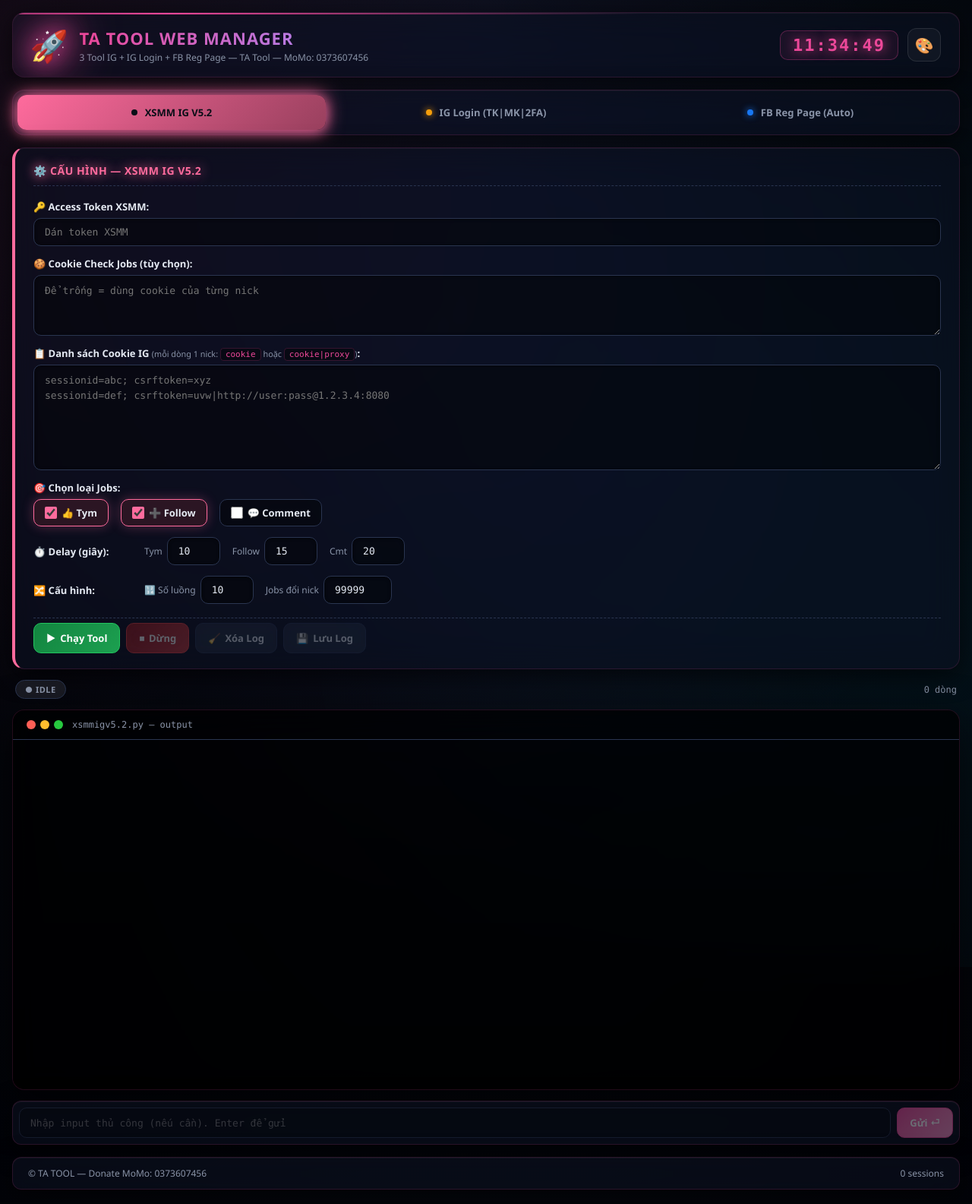
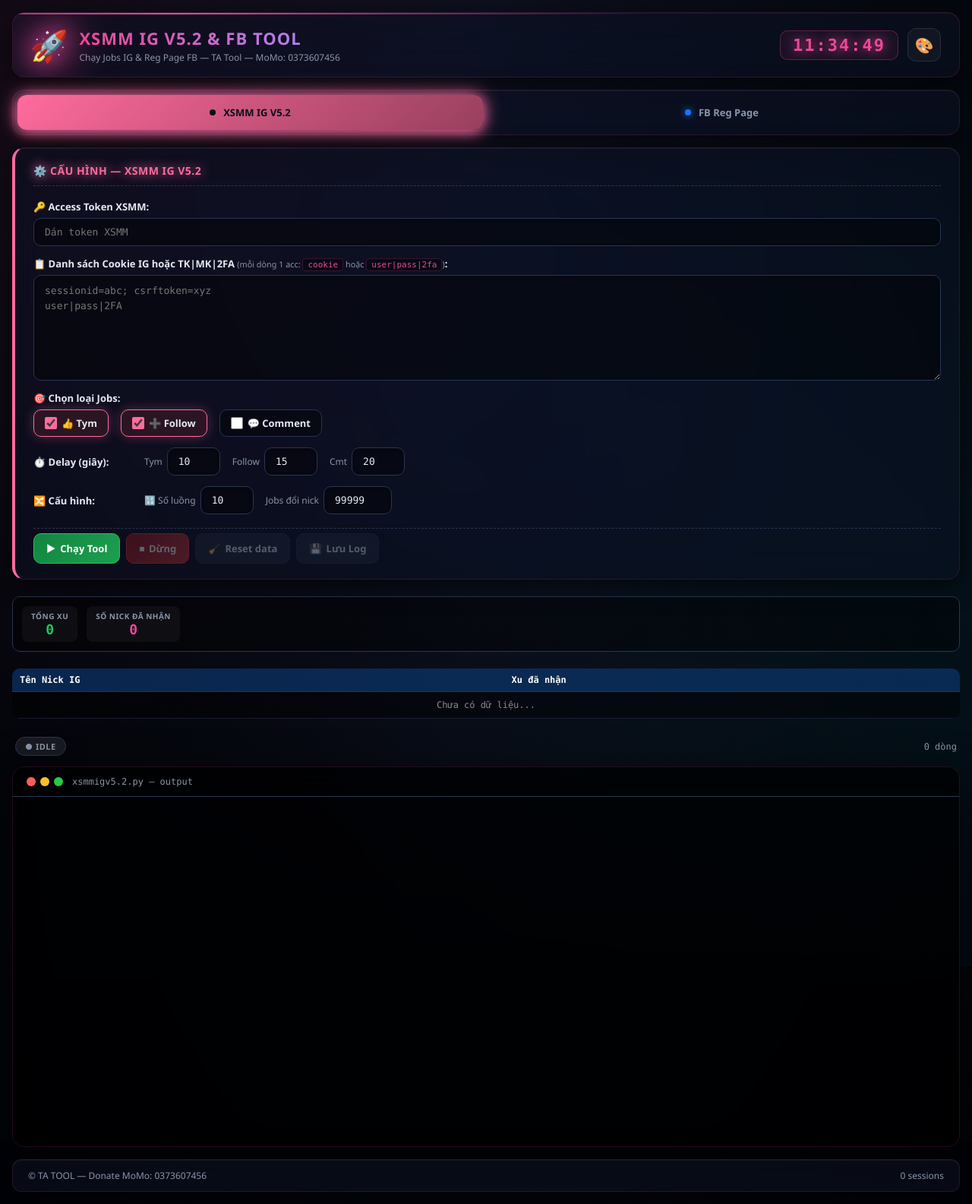
Before and after one commit to kxjxjdjhzhxhxh-jpg/Tool-xsmm, a Flask app: page / in a window 1280 px wide. Shown: the whole page at 76% size. Run offline with Flask 3, Linux system fonts and the light colour scheme; some libraries are stand-ins or nearby versions.

Commit message:
Update index.html

```diff
--- a/templates/index.html
+++ b/templates/index.html
@@ -12,8 +12,8 @@
         <div class="logo">
             <span class="logo-icon">🚀</span>
             <div>
-                <h1>TA TOOL WEB MANAGER</h1>
-                <p class="subtitle">3 Tool IG + IG Login + FB Reg Page — TA Tool — MoMo: 0373607456</p>
+                <h1>XSMM IG V5.2 & FB TOOL</h1>
+                <p class="subtitle">Chạy Jobs IG & Reg Page FB — TA Tool — MoMo: 0373607456</p>
             </div>
         </div>
         <div class="header-info">
@@ -28,46 +28,31 @@
     </header>
 
     <nav class="tabs">
-        {% for key, info in tools.items() %}
-        <button class="tab-btn" data-tool="{{ key }}" style="--tab-color: {{ info.color }}">
+        <button class="tab-btn" data-tool="xsmmigv5.2" style="--tab-color: #ff6b9d">
             <span class="tab-dot"></span>
-            {{ info.name }}
-        </button>
-        {% endfor %}
-        <button class="tab-btn" data-tool="ig_login" style="--tab-color: #f59e0b">
-            <span class="tab-dot"></span>
-            IG Login (TK|MK|2FA)
+            XSMM IG V5.2
         </button>
         <button class="tab-btn" data-tool="fb_regpage" style="--tab-color: #1877f2">
             <span class="tab-dot"></span>
-            FB Reg Page (Auto)
+            FB Reg Page
         </button>
     </nav>
 
     <main class="content">
-        <!-- 3 TOOL IG CƠ BẢN -->
-        {% for key, info in tools.items() %}
-        {% set safe_key = key | replace('.', '_') %}
-        <section class="tool-panel" data-tool="{{ key }}" data-safe="{{ safe_key }}" style="--panel-color: {{ info.color }}">
+        <!-- TOOL IG V5.2 -->
+        <section class="tool-panel active" data-tool="xsmmigv5.2" data-safe="xsmmigv5_2" style="--panel-color: #ff6b9d">
             <canvas class="fx-canvas-form"></canvas>
-            <div class="config-form" id="form-{{ safe_key }}">
-                <div class="form-title">⚙️ CẤU HÌNH — {{ info.name }}</div>
+            <div class="config-form" id="form-xsmmigv5_2">
+                <div class="form-title">⚙️ CẤU HÌNH — XSMM IG V5.2</div>
 
                 <div class="form-row">
                     <label>🔑 Access Token XSMM:</label>
                     <input type="text" class="cfg-input cfg-token" placeholder="Dán token XSMM" autocomplete="off">
                 </div>
 
-                {% if key == 'xsmmigv5.2' %}
                 <div class="form-row">
-                    <label>🍪 Cookie Check Jobs (tùy chọn):</label>
-                    <textarea class="cfg-input cfg-cookiecheck" rows="2" placeholder="Để trống = dùng cookie của từng nick"></textarea>
-                </div>
-                {% endif %}
-
-                <div class="form-row">
-                    <label>📋 Danh sách Cookie IG <small>(mỗi dòng 1 nick: <code>cookie</code> hoặc <code>cookie|proxy</code>)</small>:</label>
-                    <textarea class="cfg-input cfg-cookies" rows="6" placeholder="sessionid=abc; csrftoken=xyz&#10;sessionid=def; csrftoken=uvw|http://user:pass@1.2.3.4:8080"></textarea>
+                    <label>📋 Danh sách Cookie IG hoặc TK|MK|2FA <small>(mỗi dòng 1 acc: <code>cookie</code> hoặc <code>user|pass|2fa</code>)</small>:</label>
+                    <textarea class="cfg-input cfg-cookies" rows="6" placeholder="sessionid=abc; csrftoken=xyz&#10;user|pass|2FA"></textarea>
                 </div>
 
                 <div class="form-row">
@@ -88,18 +73,6 @@
                     </div>
                 </div>
 
-                {% if key == 'xsmmv3.2' %}
-                <div class="form-row form-row-inline">
-                    <label>🔀 Cấu hình luồng:</label>
-                    <div class="inline-inputs">
-                        <span>🔢 Số luồng <input type="number" class="cfg-input cfg-threads" value="10" min="1" max="50" style="width:70px"></span>
-                        <span>Jobs đổi nick <input type="number" class="cfg-input cfg-rotate" value="99999" min="1" style="width:90px"></span>
-                        <span>Chờ khi hết <input type="number" class="cfg-input cfg-wait" value="150" min="10" style="width:80px"></span>
-                    </div>
-                </div>
-                {% endif %}
-
-                {% if key == 'xsmmigv5.2' %}
                 <div class="form-row form-row-inline">
                     <label>🔀 Cấu hình:</label>
                     <div class="inline-inputs">
@@ -107,31 +80,24 @@
                         <span>Jobs đổi nick <input type="number" class="cfg-input cfg-rotate" value="99999" min="1" style="width:90px"></span>
                     </div>
                 </div>
-                {% endif %}
-
-                {% if key == '11223' %}
-                <div class="form-row form-row-inline">
-                    <label>🎬 Chế độ:</label>
-                    <div class="inline-inputs">
-                        <select class="cfg-input cfg-mode" style="width:220px">
-                            <option value="1">1. Like</option>
-                            <option value="2">2. Follow (đủ 8)</option>
-                            <option value="3">3. Comment</option>
-                        </select>
-                        <span>Delay coin <input type="number" class="cfg-input cfg-delaycoin" value="3" min="1" style="width:70px"></span>
-                    </div>
-                </div>
-                {% endif %}
 
                 <div class="form-actions">
-                    <button class="btn btn-start" data-tool="{{ key }}"><span class="btn-icon">▶</span> Chạy Tool</button>
-                    <button class="btn btn-stop" data-tool="{{ key }}" disabled><span class="btn-icon">⏹</span> Dừng</button>
-                    <button class="btn btn-clear" data-tool="{{ key }}" disabled><span class="btn-icon">🧹</span> Xóa Log</button>
-                    <button class="btn btn-save" data-tool="{{ key }}" disabled><span class="btn-icon">💾</span> Lưu Log</button>
+                    <button class="btn btn-start" data-tool="xsmmigv5.2"><span class="btn-icon">▶</span> Chạy Tool</button>
+                    <button class="btn btn-stop" data-tool="xsmmigv5.2" disabled><span class="btn-icon">⏹</span> Dừng</button>
+                    <button class="btn btn-clear" data-tool="xsmmigv5.2" disabled><span class="btn-icon">🧹</span> Reset data</button>
+                    <button class="btn btn-save" data-tool="xsmmigv5.2" disabled><span class="btn-icon">💾</span> Lưu Log</button>
                 </div>
             </div>
 
-            <div class="session-info" data-tool="{{ key }}">
+            <div class="fb-stats">
+                <div class="fb-stat"><span class="fb-stat-label">TỔNG XU</span><span class="fb-stat-val green" id="v52_total_xu">0</span></div>
+                <div class="fb-stat"><span class="fb-stat-label">SỐ NICK ĐÃ NHẬN</span><span class="fb-stat-val" id="v52_nick_count">0</span></div>
+            </div>
+            <div class="fb-table-wrap" style="max-height: 200px; margin-bottom: 10px; border-radius: 10px;">
+                <table class="fb-table"><thead><tr><th>Tên Nick IG</th><th>Xu đã nhận</th></tr></thead><tbody id="v52_xu_tbody"><tr><td colspan="2" style="text-align:center;color:#888;padding:10px">Chưa có dữ liệu...</td></tr></tbody></table>
+            </div>
+
+            <div class="session-info" data-tool="xsmmigv5.2">
                 <span class="badge status-badge idle">● IDLE</span>
                 <span class="session-id"></span>
                 <span class="output-count">0 dòng</span>
@@ -140,57 +106,14 @@
             <div class="terminal-wrap">
                 <div class="terminal-header">
                     <div class="dots"><span></span><span></span><span></span></div>
-                    <div class="term-title">{{ key }}.py — output</div>
+                    <div class="term-title">xsmmigv5.2.py — output</div>
                 </div>
-                <div class="terminal" id="term-{{ safe_key }}"></div>
-                <canvas class="fx-canvas-term"></canvas>
-            </div>
-
-            <div class="input-bar">
-                <input type="text" class="stdin-input" placeholder="Nhập input thủ công (nếu cần). Enter để gửi" data-tool="{{ key }}" disabled>
-                <button class="btn btn-send" data-tool="{{ key }}" disabled>Gửi ⏎</button>
-            </div>
-        </section>
-        {% endfor %}
-
-        <!-- TOOL 4: IG LOGIN -->
-        <section class="tool-panel" data-tool="ig_login" style="--panel-color: #f59e0b">
-            <canvas class="fx-canvas-form"></canvas>
-            <div class="config-form">
-                <div class="form-title">🔑 ĐĂNG NHẬP IG BẰNG TK|MK|2FA</div>
-                <div class="form-row">
-                    <label>📋 Danh sách TK <small>(mỗi dòng: <code>user|pass|2fa|proxy</code> - 2fa và proxy có thể bỏ trống)</small>:</label>
-                    <textarea class="cfg-input" id="ig_login_tasks" rows="6" placeholder="username|password|2FA|proxy&#10;user1|pass1||"></textarea>
-                </div>
-                <div class="form-row form-row-inline">
-                    <label>🔀 Số luồng:</label>
-                    <input type="number" class="cfg-input" id="ig_login_threads" value="5" style="width:70px">
-                </div>
-                <div class="form-actions">
-                    <button class="btn btn-start" id="btn_ig_login"><span class="btn-icon">▶</span> Bắt đầu Login</button>
-                </div>
-            </div>
-
-            <div class="session-info" style="visibility:hidden;">
-                <span class="badge status-badge running">● RUNNING</span>
-            </div>
-
-            <div class="terminal-wrap">
-                <div class="terminal-header">
-                    <div class="dots"><span></span><span></span><span></span></div>
-                    <div class="term-title">IG Login — Kết quả</div>
-                </div>
-                <div class="fb-table-wrap" style="max-height: 400px;">
-                    <table class="fb-table">
-                        <thead><tr><th>STT</th><th>Tài Khoản</th><th>Trạng Thái</th><th>Cookie</th></tr></thead>
-                        <tbody id="ig_login_tbody"><tr><td colspan="4" style="text-align:center;color:#888;padding:20px">Chưa có dữ liệu...</td></tr></tbody>
-                    </table>
-                </div>
+                <div class="terminal" id="term-xsmmigv5_2"></div>
                 <canvas class="fx-canvas-term"></canvas>
             </div>
         </section>
 
-        <!-- TOOL 5: FB REG PAGE NÂNG CAO -->
+        <!-- TOOL FB REG PAGE -->
         <section class="tool-panel" data-tool="fb_regpage" style="--panel-color: #1877f2">
             <canvas class="fx-canvas-form"></canvas>
             <div class="config-form">
@@ -211,9 +134,11 @@
                     <label>🖼️ Danh sách URL Ảnh Bìa <small>(có thể bỏ trống)</small>:</label>
                     <textarea class="cfg-input" id="fb_reg_covers" rows="2" placeholder="https://..."></textarea>
                 </div>
-                <div class="form-row">
-                    <label>👤 UID Nick Nhận Page <small>(để trống nếu không chuyển)</small>:</label>
-                    <input type="text" class="cfg-input" id="fb_reg_uid" placeholder="1000xxxx">
+                <div class="form-row form-row-inline">
+                    <label>👤 UID Nick Nhận:</label>
+                    <input type="text" class="cfg-input" id="fb_reg_uid" placeholder="1000xxxx" style="width:180px">
+                    <label style="margin-left:10px">🔒 Pass nick chuyển:</label>
+                    <input type="password" class="cfg-input" id="fb_reg_pwd" placeholder="Mật khẩu FB" style="width:180px">
                 </div>
                 <div class="form-row form-row-inline">
                     <label>🔀 Số luồng:</label>
@@ -225,6 +150,7 @@
                 </div>
                 <div class="form-actions">
                     <button class="btn btn-start" id="btn_fb_reg"><span class="btn-icon">▶</span> Chạy Tool</button>
+                    <button class="btn btn-clear" id="btn_fb_clear"><span class="btn-icon">🧹</span> Reset</button>
                 </div>
             </div>
 
```
